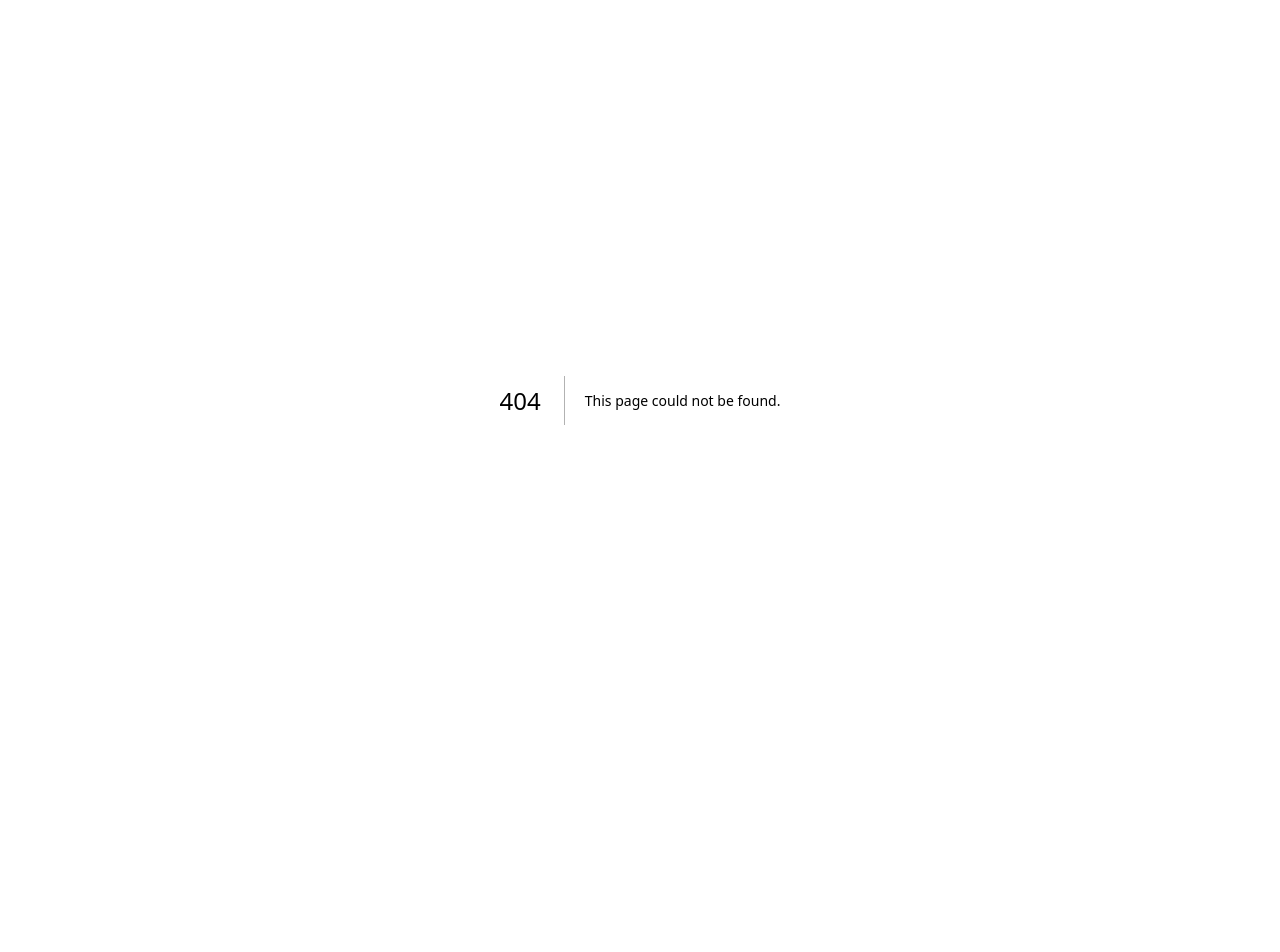
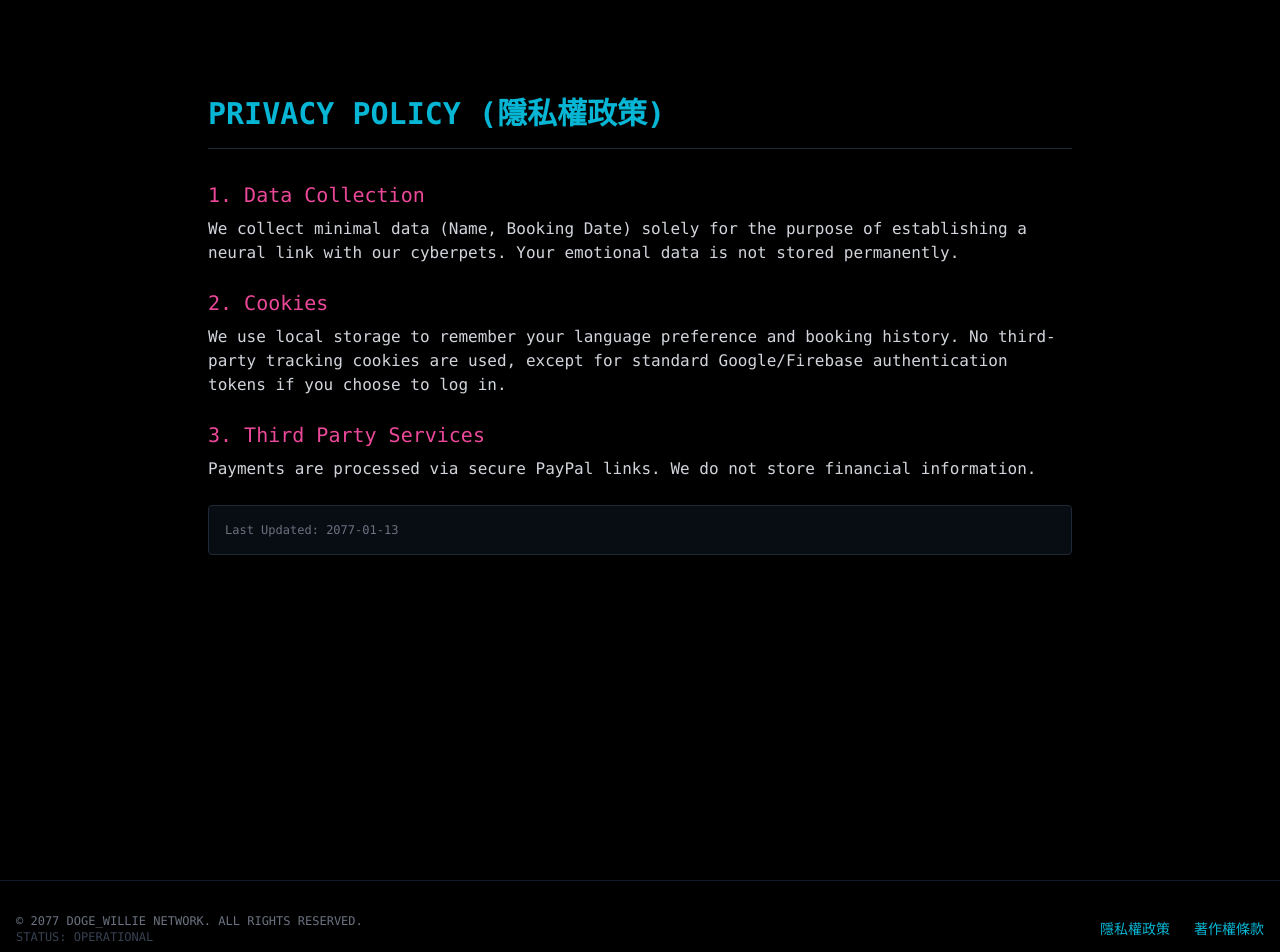
Before and after one commit to FAUST-777/antigravity_project01, a Next.js app: page /privacy in a window 1280 px wide. Before the commit this address had no page. Shown: the top 952 px of the page. Before the commit the page ends 800 px from the top, so only its background shows below. Built offline with nearby package versions, Linux system fonts and the light colour scheme; no server answers.

Commit message:
feat: optimize UI, add footer/legal pages, background update, and basic google auth

```diff
--- a/app/globals.css
+++ b/app/globals.css
@@ -12,7 +12,12 @@
 
 body {
   color: var(--foreground);
-  background: var(--background);
+  background-color: var(--background);
+  background-image:
+    radial-gradient(circle at center, rgba(0, 255, 255, 0.1) 0%, transparent 1%),
+    radial-gradient(circle at center, rgba(255, 0, 255, 0.1) 0%, transparent 1%);
+  background-size: 40px 40px, 40px 40px;
+  background-position: 0 0, 20px 20px;
   font-family: 'Courier New', Courier, monospace;
   /* Cyberpunk font vibe */
 }
--- a/app/layout.tsx
+++ b/app/layout.tsx
@@ -2,6 +2,8 @@ import type { Metadata } from "next";
 import { Inter } from "next/font/google";
 import "./globals.css";
 import { LanguageProvider } from "@/contexts/LanguageContext";
+import Footer from "@/components/Footer";
+import { AuthProvider } from "@/contexts/AuthContext";
 
 const inter = Inter({ subsets: ["latin"] });
 
@@ -19,7 +21,10 @@ export default function RootLayout({
         <html lang="en">
             <body className={inter.className}>
                 <LanguageProvider>
-                    {children}
+                    <AuthProvider>
+                        {children}
+                        <Footer />
+                    </AuthProvider>
                 </LanguageProvider>
             </body>
         </html>
--- a/app/page.tsx
+++ b/app/page.tsx
@@ -6,6 +6,7 @@ import PetCard from "@/components/PetCard";
 import BookingModal from "@/components/BookingModal";
 import AboutModal from "@/components/AboutModal";
 import DonateModal from "@/components/DonateModal";
+import AuthButton from "@/components/AuthButton";
 import { AnimatePresence } from "framer-motion";
 import { useLanguage } from "@/contexts/LanguageContext";
 
@@ -84,6 +85,7 @@ export default function Home() {
                     </nav>
 
                     <div className="flex items-center gap-4 pl-4 border-l border-gray-800">
+                        <AuthButton />
                         {/* Language Switcher */}
                         <div className="flex border border-gray-700 rounded-lg overflow-hidden">
                             <button
--- /dev/null
+++ b/app/privacy/page.tsx
@@ -0,0 +1,30 @@
+export default function PrivacyPage() {
+    return (
+        <div className="min-h-screen pt-24 px-4 pb-12 max-w-4xl mx-auto font-mono text-gray-300">
+            <h1 className="text-3xl font-bold text-cyan-500 mb-8 border-b border-gray-800 pb-4">
+                PRIVACY POLICY (隱私權政策)
+            </h1>
+
+            <div className="space-y-6">
+                <section>
+                    <h2 className="text-xl text-pink-500 mb-2">1. Data Collection</h2>
+                    <p>We collect minimal data (Name, Booking Date) solely for the purpose of establishing a neural link with our cyberpets. Your emotional data is not stored permanently.</p>
+                </section>
+
+                <section>
+                    <h2 className="text-xl text-pink-500 mb-2">2. Cookies</h2>
+                    <p>We use local storage to remember your language preference and booking history. No third-party tracking cookies are used, except for standard Google/Firebase authentication tokens if you choose to log in.</p>
+                </section>
+
+                <section>
+                    <h2 className="text-xl text-pink-500 mb-2">3. Third Party Services</h2>
+                    <p>Payments are processed via secure PayPal links. We do not store financial information.</p>
+                </section>
+
+                <div className="p-4 border border-gray-800 bg-gray-900/50 rounded mt-8 text-xs text-gray-500">
+                    Last Updated: 2077-01-13
+                </div>
+            </div>
+        </div>
+    );
+}
--- /dev/null
+++ b/app/terms/page.tsx
@@ -0,0 +1,30 @@
+export default function TermsPage() {
+    return (
+        <div className="min-h-screen pt-24 px-4 pb-12 max-w-4xl mx-auto font-mono text-gray-300">
+            <h1 className="text-3xl font-bold text-cyan-500 mb-8 border-b border-gray-800 pb-4">
+                TERMS & COPYRIGHT (著作權條款)
+            </h1>
+
+            <div className="space-y-6">
+                <section>
+                    <h2 className="text-xl text-pink-500 mb-2">1. Usage Rights</h2>
+                    <p>The CyberPets listed here are the intellectual property of Doge_Willie. Generating earnings from re-renting our units is strictly prohibited.</p>
+                </section>
+
+                <section>
+                    <h2 className="text-xl text-pink-500 mb-2">2. Image License</h2>
+                    <p>The visual assets (Cyber Doge, Neon Husky) are generated artifacts. You may view them, but do not right-click save to create NFTs.</p>
+                </section>
+
+                <section>
+                    <h2 className="text-xl text-pink-500 mb-2">3. Disclaimer</h2>
+                    <p>We are not responsible for any serotonin overdose or accidental attachment to digital entities.</p>
+                </section>
+
+                <div className="p-4 border border-gray-800 bg-gray-900/50 rounded mt-8 text-xs text-gray-500">
+                    Last Updated: 2077-01-13
+                </div>
+            </div>
+        </div>
+    );
+}
--- a/components/AboutModal.tsx
+++ b/components/AboutModal.tsx
@@ -25,7 +25,7 @@ export default function AboutModal({ onClose }: AboutModalProps) {
                 {/* Close Button */}
                 <button
                     onClick={onClose}
-                    className="absolute top-4 right-4 text-cyan-500 hover:text-white z-10"
+                    className="absolute top-4 right-4 text-cyan-500 hover:text-white z-[60] bg-black/50 rounded-full p-2 backdrop-blur-sm"
                 >
                     <svg xmlns="http://www.w3.org/2000/svg" className="h-8 w-8" fill="none" viewBox="0 0 24 24" stroke="currentColor">
                         <path strokeLinecap="round" strokeLinejoin="round" strokeWidth={2} d="M6 18L18 6M6 6l12 12" />
--- /dev/null
+++ b/components/AuthButton.tsx
@@ -0,0 +1,44 @@
+"use client";
+
+import { useAuth } from "@/contexts/AuthContext";
+import { useLanguage } from "@/contexts/LanguageContext";
+
+export default function AuthButton() {
+    const { user, signInWithGoogle, logout } = useAuth();
+    const { language } = useLanguage();
+
+    if (!user) {
+        return (
+            <button
+                onClick={signInWithGoogle}
+                className="px-4 py-2 border border-cyan-500 text-cyan-500 font-mono text-sm hover:bg-cyan-500 hover:text-black transition-colors rounded shadow-[0_0_10px_rgba(0,255,255,0.2)]"
+            >
+                {/* Google Icon SVG */}
+                <span className="mr-2">G</span>
+                {language === 'zh' ? "登入 / 註冊" : "LOGIN / REGISTER"}
+            </button>
+        );
+    }
+
+    return (
+        <div className="flex items-center gap-3">
+            <div className="hidden md:block text-right">
+                <p className="text-xs text-gray-400 font-mono">OPERATOR</p>
+                <p className="text-sm text-cyan-400 font-bold font-mono truncate max-w-[100px]">{user.displayName}</p>
+            </div>
+            {user.photoURL && (
+                <img
+                    src={user.photoURL}
+                    alt="User"
+                    className="w-8 h-8 rounded-full border border-cyan-500 shadow-[0_0_10px_rgba(0,255,255,0.4)]"
+                />
+            )}
+            <button
+                onClick={logout}
+                className="text-gray-500 hover:text-pink-500 text-xs font-mono ml-2 border-l border-gray-700 pl-3"
+            >
+                {language === 'zh' ? "登出" : "LOGOUT"}
+            </button>
+        </div>
+    );
+}
--- /dev/null
+++ b/components/Footer.tsx
@@ -0,0 +1,28 @@
+"use client";
+
+import Link from "next/link";
+import { useLanguage } from "@/contexts/LanguageContext";
+
+export default function Footer() {
+    const { language } = useLanguage();
+
+    return (
+        <footer className="w-full border-t border-gray-900 bg-black/80 backdrop-blur-sm mt-20 py-8">
+            <div className="max-w-7xl mx-auto px-4 flex flex-col md:flex-row items-center justify-between gap-4">
+                <div className="flex flex-col items-center md:items-start text-gray-500 text-xs font-mono">
+                    <p>© 2077 DOGE_WILLIE NETWORK. ALL RIGHTS RESERVED.</p>
+                    <p className="text-gray-700">STATUS: OPERATIONAL</p>
+                </div>
+
+                <div className="flex gap-6 text-sm font-mono text-cyan-500">
+                    <Link href="/privacy" className="hover:text-pink-500 hover:underline">
+                        {language === 'zh' ? '隱私權政策' : 'PRIVACY POLICY'}
+                    </Link>
+                    <Link href="/terms" className="hover:text-pink-500 hover:underline">
+                        {language === 'zh' ? '著作權條款' : 'TERMS & COPYRIGHT'}
+                    </Link>
+                </div>
+            </div>
+        </footer>
+    );
+}
--- /dev/null
+++ b/contexts/AuthContext.tsx
@@ -0,0 +1,53 @@
+"use client";
+
+import { createContext, useContext, useEffect, useState } from "react";
+import { User, onAuthStateChanged, signInWithPopup, signOut } from "firebase/auth";
+import { auth, googleProvider } from "@/lib/firebase";
+
+interface AuthContextType {
+    user: User | null;
+    loading: boolean;
+    signInWithGoogle: () => Promise<void>;
+    logout: () => Promise<void>;
+}
+
+const AuthContext = createContext<AuthContextType>({} as AuthContextType);
+
+// Custom hook to use Auth Context
+export const useAuth = () => useContext(AuthContext);
+
+export function AuthProvider({ children }: { children: React.ReactNode }) {
+    const [user, setUser] = useState<User | null>(null);
+    const [loading, setLoading] = useState(true);
+
+    useEffect(() => {
+        const unsubscribe = onAuthStateChanged(auth, (user) => {
+            setUser(user);
+            setLoading(false);
+        });
+        return () => unsubscribe();
+    }, []);
+
+    const signInWithGoogle = async () => {
+        try {
+            await signInWithPopup(auth, googleProvider);
+        } catch (error) {
+            console.error("Error signing in with Google", error);
+            alert("Login Failed. Please try again.");
+        }
+    };
+
+    const logout = async () => {
+        try {
+            await signOut(auth);
+        } catch (error) {
+            console.error("Error signing out", error);
+        }
+    };
+
+    return (
+        <AuthContext.Provider value={{ user, loading, signInWithGoogle, logout }}>
+            {children}
+        </AuthContext.Provider>
+    );
+}
--- a/lib/firebase.ts
+++ b/lib/firebase.ts
@@ -1,5 +1,6 @@
 import { initializeApp } from "firebase/app";
 import { getFirestore } from "firebase/firestore";
+import { getAuth, GoogleAuthProvider } from "firebase/auth";
 
 const firebaseConfig = {
     apiKey: process.env.NEXT_PUBLIC_FIREBASE_API_KEY,
@@ -13,3 +14,5 @@ const firebaseConfig = {
 // Initialize Firebase
 const app = initializeApp(firebaseConfig);
 export const db = getFirestore(app);
+export const auth = getAuth(app);
+export const googleProvider = new GoogleAuthProvider();
```
Also changed, not shown: data/translations.ts (+6 -6 lines).
